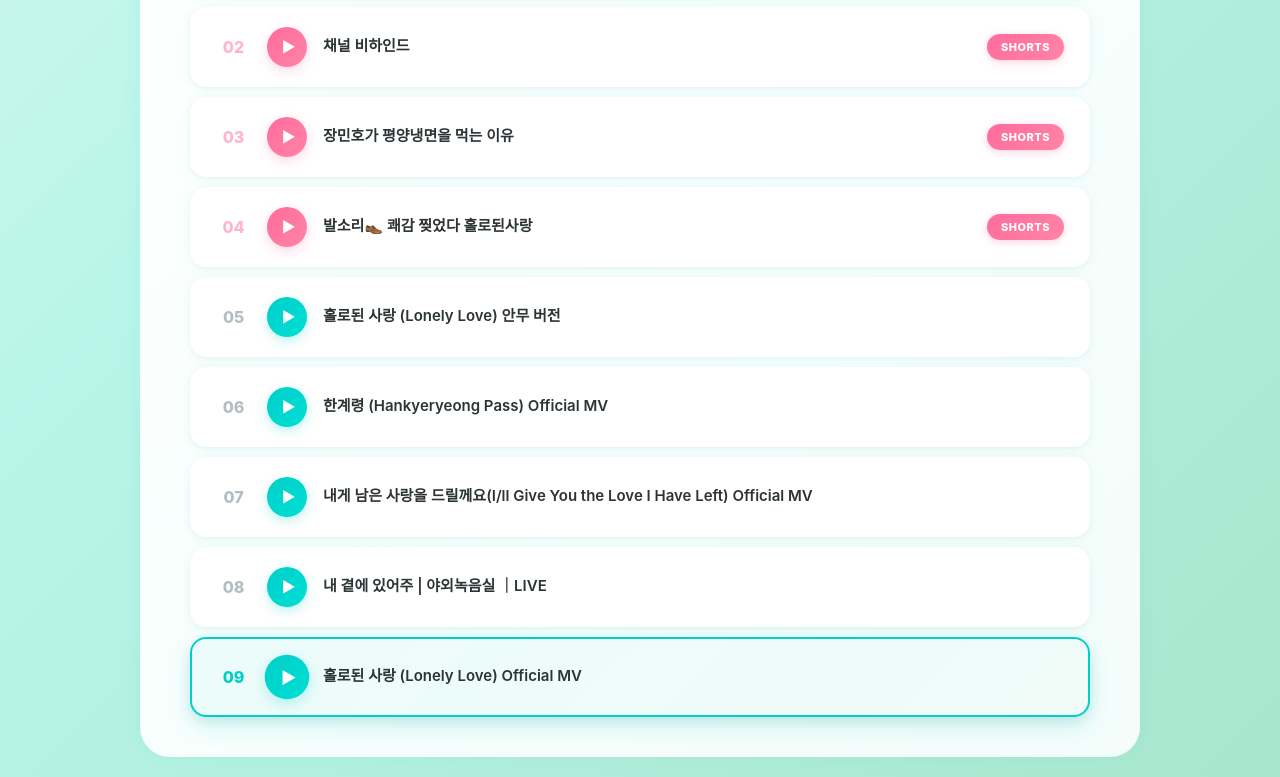
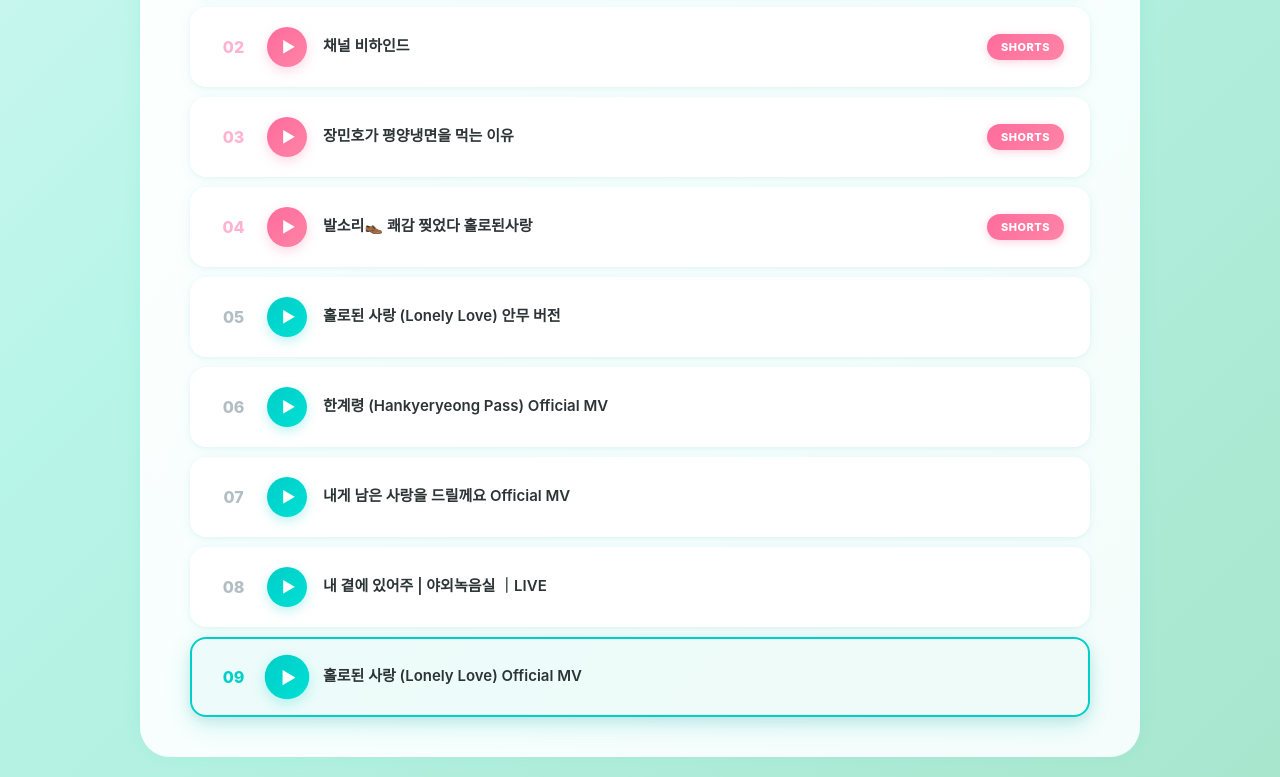
Before and after one commit to deerminho/Always, a plain HTML site: page index.html in a window 1280 px wide. Shown: the part 1125-1902 px from the top of the page. Drawn offline with Linux system fonts and the light colour scheme.

Commit message:
Update index.html

```diff
--- a/index.html
+++ b/index.html
@@ -570,7 +570,7 @@
             { id: '15X0nd1_-kI', title: '발소리👞 쾌감 찢었다 홀로된사랑', isShort: true },
             { id: 'v_3hazNandw', title: '홀로된 사랑 (Lonely Love) 안무 버전', isShort: false },
             { id: 'ZJo6KHpI-2k', title: '한계령 (Hankyeryeong Pass) Official MV', isShort: false },
-            { id: 'nczfiJBMA2U', title: '내게 남은 사랑을 드릴께요(I/ll Give You the Love I Have Left) Official MV', isShort: false },
+            { id: 'nczfiJBMA2U', title: '내게 남은 사랑을 드릴께요 Official MV', isShort: false },
             { id: 'BRiBNS0aTVo', title: '내 곁에 있어주 | 야외녹음실 ｜LIVE', isShort: false  },
             { id: 'jXJKJc5fZnE', title: '홀로된 사랑 (Lonely Love) Official MV', isShort: false }
         ];
```
